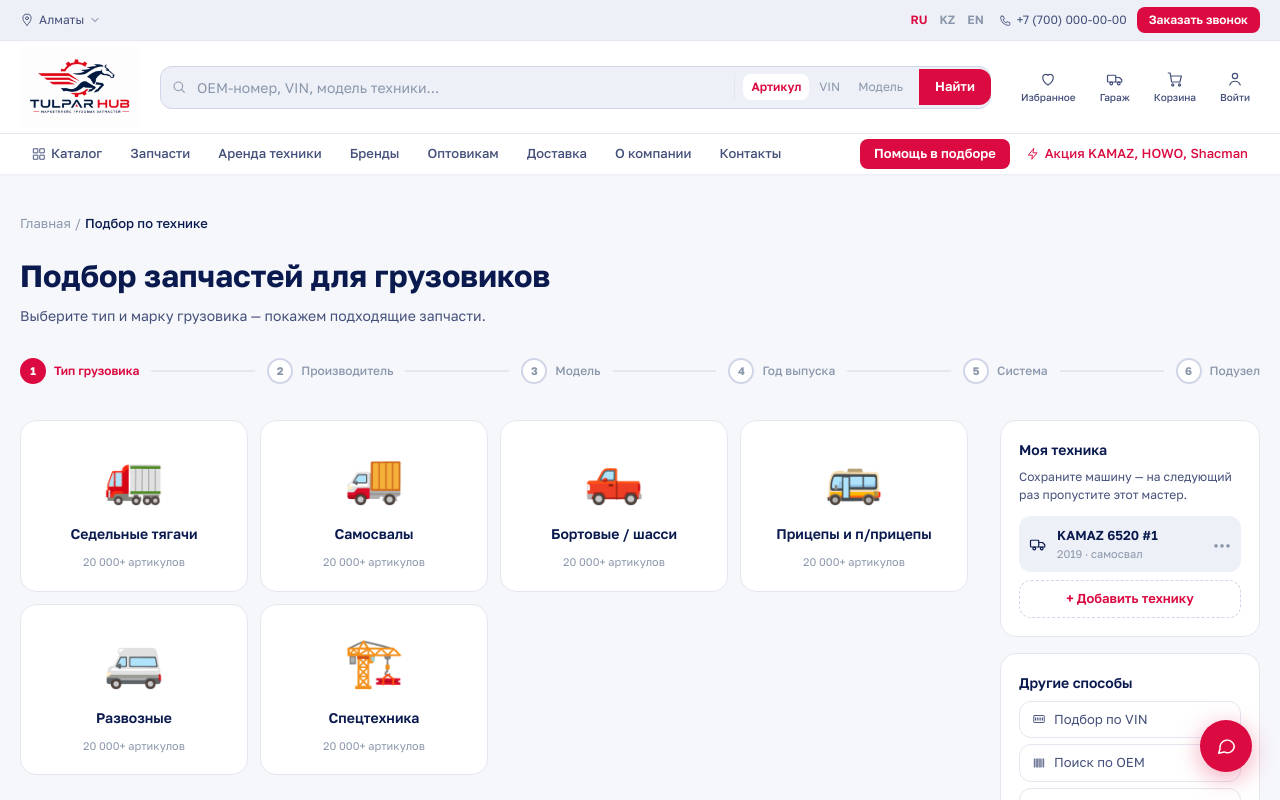
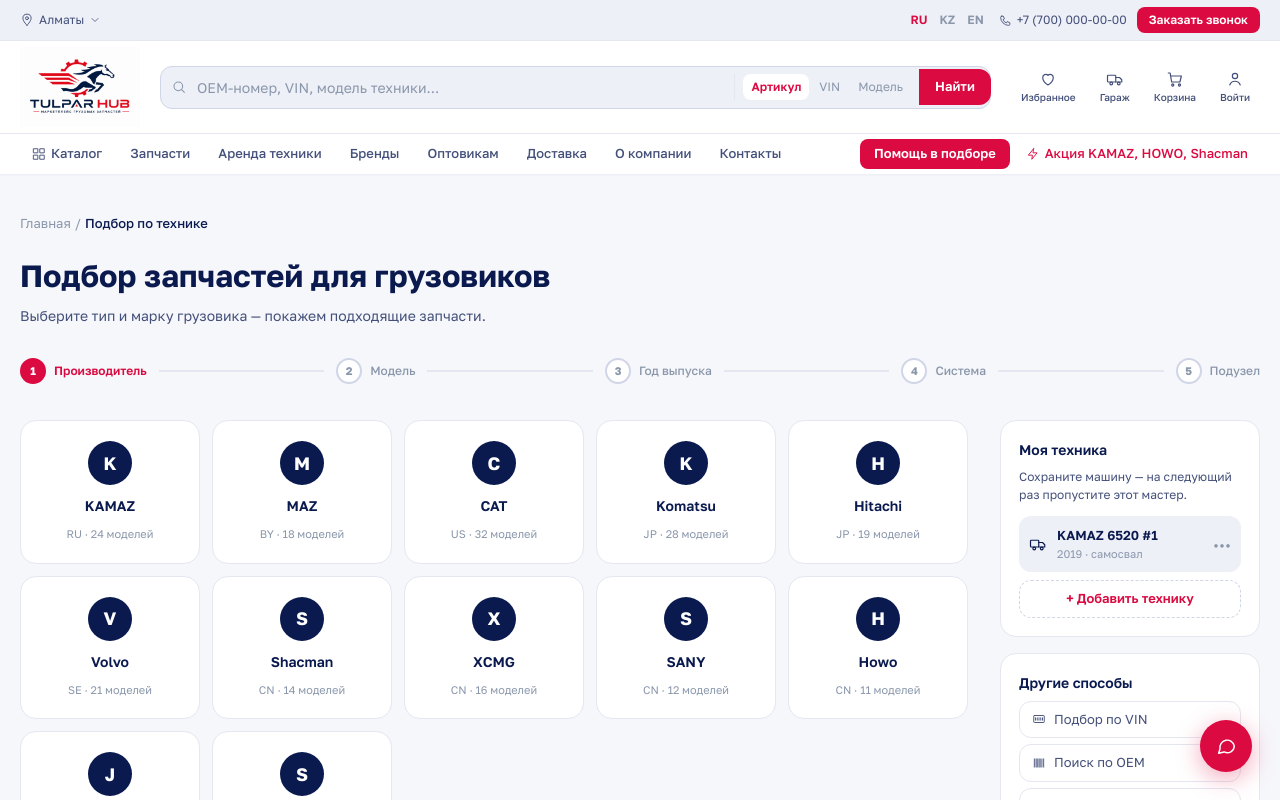
Before and after one commit to tulparhubkz/tulparhub, a Next.js app: page /podbor in a window 1280 px wide. Shown: the top 800 px of the page. Built offline with nearby package versions, Linux system fonts and the light colour scheme.

Commit message:
Remove truck type step from podbor wizard — go straight to brand selection

```diff
--- a/app/podbor/page.tsx
+++ b/app/podbor/page.tsx
@@ -6,18 +6,18 @@
 import { Btn } from '@/components/ui/Btn'
 import { Crumbs } from '@/components/ui/Crumbs'
 import { SysGlyph } from '@/components/ui/SysGlyph'
-import { equipmentTypes, brands, models, systems, subAssemblies } from '@/lib/data'
+import { brands, models, systems, subAssemblies } from '@/lib/data'
 
 export default function PodborPage() {
   const router = useRouter()
   const [pick, setPick] = useState<{
-    type: string | null; brand: string | null; model: string | null
+    brand: string | null; model: string | null
     year: string | null; system: string | null
-  }>({ type: null, brand: null, model: null, year: null, system: null })
+  }>({ brand: null, model: null, year: null, system: null })
 
-  const step = !pick.type ? 0 : !pick.brand ? 1 : !pick.model ? 2 : !pick.year ? 3 : !pick.system ? 4 : 5
+  const step = !pick.brand ? 0 : !pick.model ? 1 : !pick.year ? 2 : !pick.system ? 3 : 4
 
-  const steps = ['Тип грузовика', 'Производитель', 'Модель', 'Год выпуска', 'Система', 'Подузел']
+  const steps = ['Производитель', 'Модель', 'Год выпуска', 'Система', 'Подузел']
   const brandObj = brands.find((b) => b.id === pick.brand)
   const modelObj = (models[pick.brand ?? ''] ?? []).find((m) => m.id === pick.model)
 
@@ -25,9 +25,6 @@
     { label: 'Главная', onClick: () => router.push('/') },
     { label: 'Подбор по технике' },
   ]
-
-  const iconFor = (type: string | null) =>
-    (type === 'truck' || type === 'dump') ? 'truck' : 'excavator'
 
   return (
     <main className="wizard">
@@ -56,30 +53,8 @@
 
         <div className="wiz-layout">
           <div>
-            {/* Step 0: Truck type */}
+            {/* Step 0: Brand */}
             {step === 0 && (
-              <div className="wiz-grid wiz-grid-3">
-                {equipmentTypes.map((t) => {
-                  const emojiMap: Record<string, string> = {
-                    tractor: '🚛', dump: '🚚', flatbed: '🛻', trailer: '🚌', delivery: '🚐', special: '🏗️',
-                  }
-                  return (
-                    <button key={t.id} className="wiz-card wiz-card-type" onClick={() => setPick({ ...pick, type: t.id })}>
-                      <div style={{ fontSize: 48 }}>{emojiMap[t.id] ?? '🚛'}</div>
-                      <div className="wiz-card-name">{t.ru}</div>
-                      <div className="wiz-card-sub">20 000+ артикулов</div>
-                    </button>
-                  )
-                })}
-              </div>
-            )}
-
-            {/* Step 1: Brand */}
-            {step === 1 && (
-              <>
-                <button className="btn btn-ghost btn-sm" style={{ marginBottom: 16 }} onClick={() => setPick({ ...pick, type: null })}>
-                  <Ico name="arrowLeft" size={14} /> Назад
-                </button>
               <div className="wiz-grid wiz-grid-4">
                 {brands.map((b) => (
                   <button key={b.id} className="wiz-card wiz-card-brand" onClick={() => setPick({ ...pick, brand: b.id })}>
@@ -89,11 +64,10 @@
                   </button>
                 ))}
               </div>
-              </>
             )}
 
-            {/* Step 2: Model */}
-            {step === 2 && (
+            {/* Step 1: Model */}
+            {step === 1 && (
               <>
                 <button className="btn btn-ghost btn-sm" style={{ marginBottom: 16 }} onClick={() => setPick({ ...pick, brand: null })}>
                   <Ico name="arrowLeft" size={14} /> Назад
@@ -102,7 +76,7 @@
                   {(models[pick.brand ?? ''] ?? []).length ? (
                     (models[pick.brand ?? ''] ?? []).map((m) => (
                       <button key={m.id} className="wiz-card wiz-card-model" onClick={() => setPick({ ...pick, model: m.id })}>
-                        <div className="wiz-model-mark"><Ico name={iconFor(pick.type)} size={32} /></div>
+                        <div className="wiz-model-mark"><Ico name="truck" size={32} /></div>
                         <div className="wiz-card-name">{brandObj?.name} {m.name}</div>
                         <div className="wiz-card-sub">{m.cls} · {m.years}</div>
                       </button>
@@ -119,8 +93,8 @@
               </>
             )}
 
-            {/* Step 3: Year */}
-            {step === 3 && (
+            {/* Step 2: Year */}
+            {step === 2 && (
               <>
                 <button className="btn btn-ghost btn-sm" style={{ marginBottom: 16 }} onClick={() => setPick({ ...pick, model: null })}>
                   <Ico name="arrowLeft" size={14} /> Назад
@@ -136,8 +110,8 @@
               </>
             )}
 
-            {/* Step 4: System */}
-            {step === 4 && (
+            {/* Step 3: System */}
+            {step === 3 && (
               <>
                 <button className="btn btn-ghost btn-sm" style={{ marginBottom: 16 }} onClick={() => setPick({ ...pick, year: null })}>
                   <Ico name="arrowLeft" size={14} /> Назад
@@ -154,8 +128,8 @@
               </>
             )}
 
-            {/* Step 5: Sub-assembly */}
-            {step === 5 && (
+            {/* Step 4: Sub-assembly */}
+            {step === 4 && (
               <>
                 <button className="btn btn-ghost btn-sm" style={{ marginBottom: 16 }} onClick={() => setPick({ ...pick, system: null })}>
                   <Ico name="arrowLeft" size={14} /> Назад
```
Lines whose indentation alone changed are shown as unchanged.
